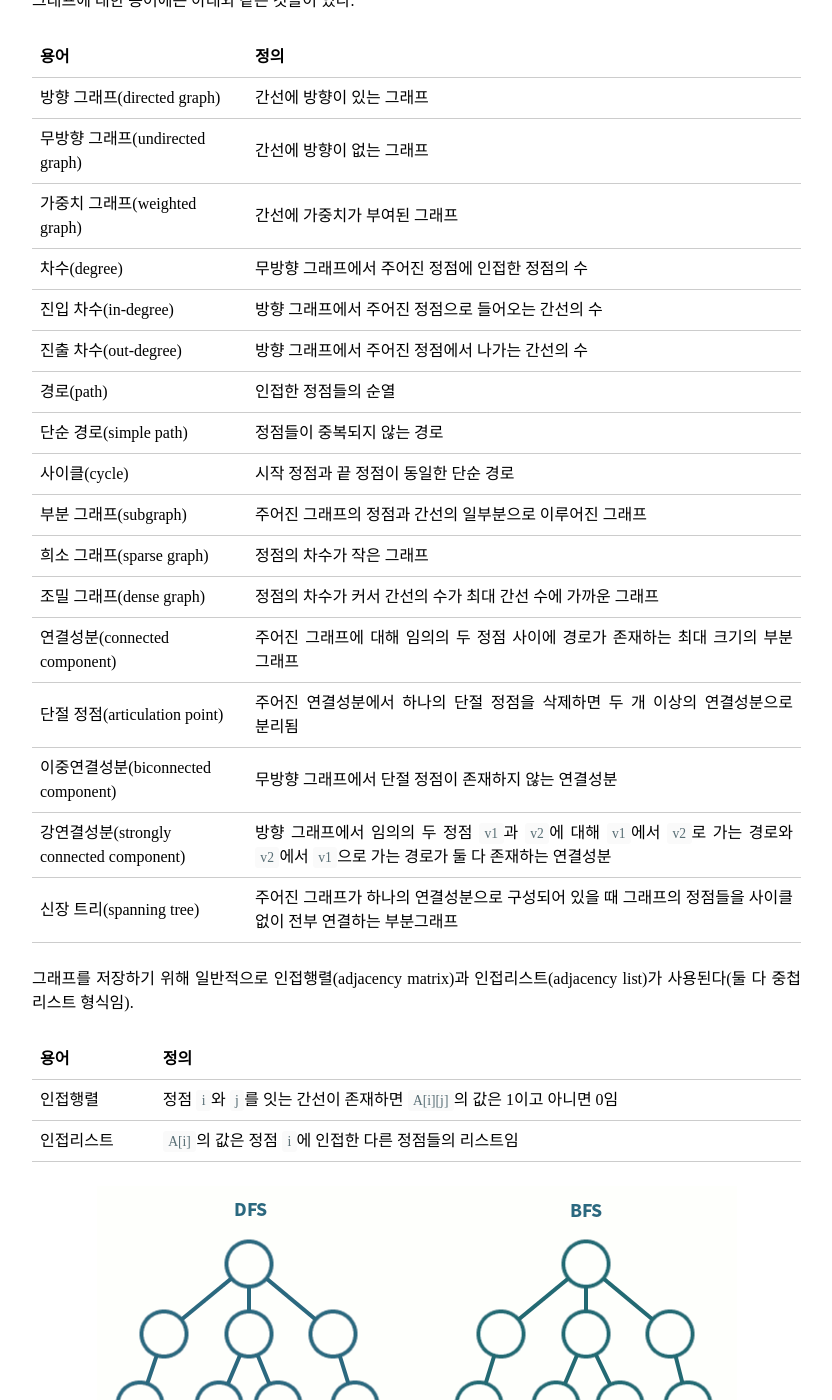
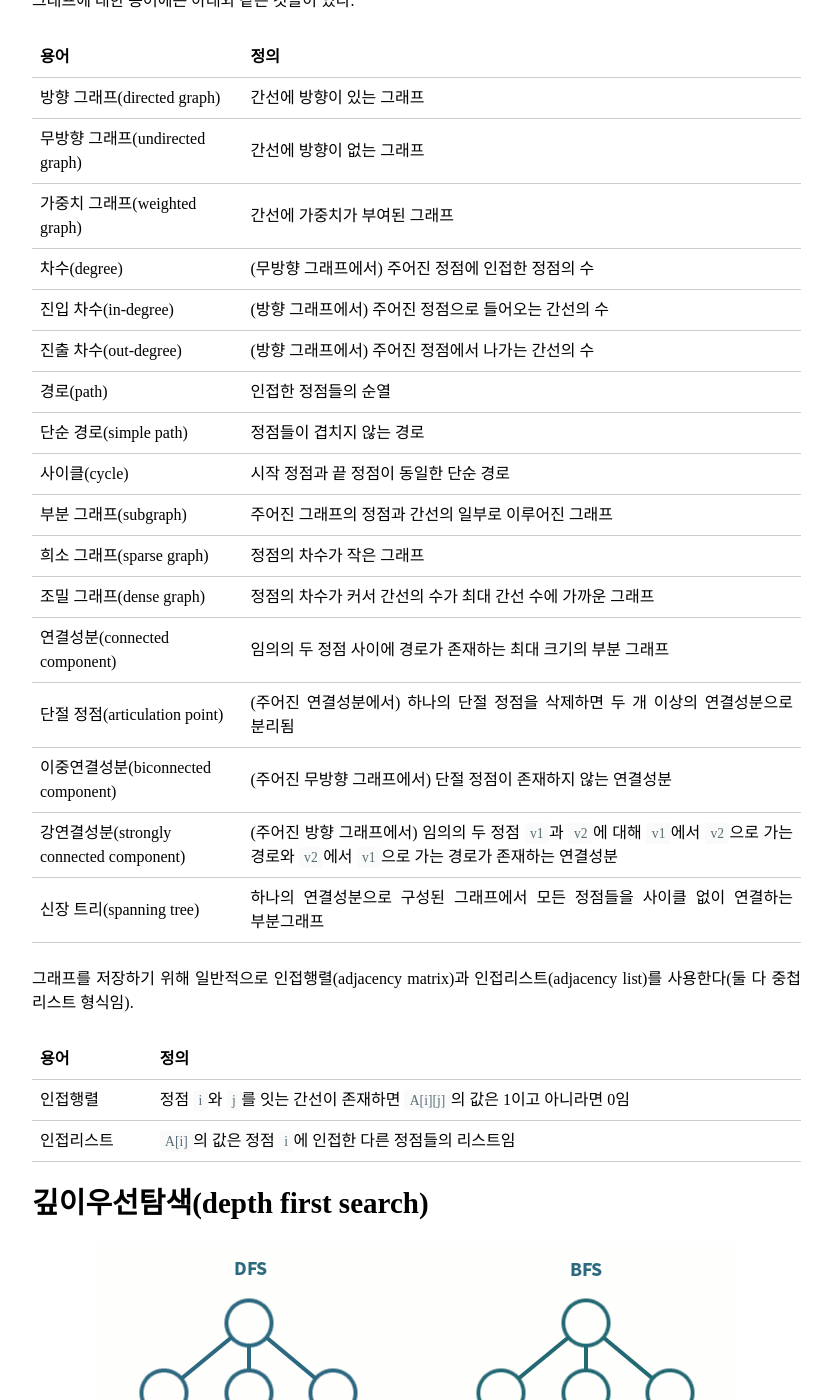
Before and after one commit to boreum0302/blog, a Jekyll site: the page built from _posts/2020-05-13-graph.md, in a window 1280 px wide and 1400 px high, scrolled down 961 px. Shown: the whole window, without its empty margins (335-1167 px from the left). Built offline with Jekyll 4.4.1, drawn with Linux system fonts in a browser that asks for light colours; nearby versions of some CDN libraries; some web fonts are replaced; some of the changed text lies outside the part shown.

Commit message:
Update 2020-05-13-graph.md

```diff
--- a/_posts/2020-05-13-graph.md
+++ b/_posts/2020-05-13-graph.md
@@ -6,7 +6,7 @@ tags:
   - python
 ---
 
-정점(vertex)들과 두 개의 정점을 잇는 간선(edge)들의 집합으로 나타나는 그래프(graph)는 광범위한 분야에 활용되는 자료구조이다. 그래프에 관한 용어들을 정리한 다음, 그래프에 속한 정점들을 빠짐없이 방문하는 두 가지 기본 연산인 깊이우선탐색(depth first search)과 너비우선탐색(breadth first search)를 구현하고, 몇 가지 예시에 응용해봤다. 더 나아가서, 최소신장트리(minimum spanning tree)를 찾는 `Kruskal` 알고리즘과 `Prim` 알고리즘, 최단경로(shortest path)를 찾는 `Dijkstra` 알고리즘과 `Floyd-Warshall` 알고리즘에 대해 알아봤다.
+정점(vertex)들과 두 개의 정점을 잇는 간선(edge)들의 집합인 그래프(graph)는 광범위한 분야에 활용되는 자료구조이다. 그래프에 관한 용어들을 정리한 다음, 그래프에 속한 정점들을 빠짐없이 방문하는 두 가지 기본 연산인 깊이우선탐색(depth first search)과 너비우선탐색(breadth first search)을 구현하고, 몇 가지 응용을 연습했다. 그리고 최소신장트리(minimum spanning tree)를 찾는 `Kruskal` 알고리즘과 `Prim` 알고리즘, 최단경로(shortest path)를 찾는 `Dijkstra` 알고리즘과 `Floyd-Warshall` 알고리즘에 대해 정리했다.
 
 - TABLE OF CONTENTS
 {:toc}
@@ -21,34 +21,34 @@ tags:
 |방향 그래프(directed graph)|간선에 방향이 있는 그래프|
 |무방향 그래프(undirected graph)|간선에 방향이 없는 그래프|
 |가중치 그래프(weighted graph)|간선에 가중치가 부여된 그래프|
-|차수(degree)|무방향 그래프에서 주어진 정점에 인접한 정점의 수|
-|진입 차수(in-degree)|방향 그래프에서 주어진 정점으로 들어오는 간선의 수|
-|진출 차수(out-degree)|방향 그래프에서 주어진 정점에서 나가는 간선의 수|
+|차수(degree)|(무방향 그래프에서) 주어진 정점에 인접한 정점의 수|
+|진입 차수(in-degree)|(방향 그래프에서) 주어진 정점으로 들어오는 간선의 수|
+|진출 차수(out-degree)|(방향 그래프에서) 주어진 정점에서 나가는 간선의 수|
 |경로(path)|인접한 정점들의 순열|
-|단순 경로(simple path)|정점들이 중복되지 않는 경로|
+|단순 경로(simple path)|정점들이 겹치지 않는 경로|
 |사이클(cycle)|시작 정점과 끝 정점이 동일한 단순 경로|
-|부분 그래프(subgraph)|주어진 그래프의 정점과 간선의 일부분으로 이루어진 그래프|
+|부분 그래프(subgraph)|주어진 그래프의 정점과 간선의 일부로 이루어진 그래프|
 |희소 그래프(sparse graph)|정점의 차수가 작은 그래프|
 |조밀 그래프(dense graph)|정점의 차수가 커서 간선의 수가 최대 간선 수에 가까운 그래프|
-|연결성분(connected component)|주어진 그래프에 대해 임의의 두 정점 사이에 경로가 존재하는 최대 크기의 부분 그래프|
-|단절 정점(articulation point)|주어진 연결성분에서 하나의 단절 정점을 삭제하면 두 개 이상의 연결성분으로 분리됨|
-|이중연결성분(biconnected component)|무방향 그래프에서 단절 정점이 존재하지 않는 연결성분|
-|강연결성분(strongly connected component)|방향 그래프에서 임의의 두 정점 `v1`과 `v2`에 대해 `v1`에서 `v2`로 가는 경로와 `v2`에서 `v1`으로 가는 경로가 둘 다 존재하는 연결성분|
-|신장 트리(spanning tree)|주어진 그래프가 하나의 연결성분으로 구성되어 있을 때 그래프의 정점들을 사이클 없이 전부 연결하는 부분그래프|
+|연결성분(connected component)|임의의 두 정점 사이에 경로가 존재하는 최대 크기의 부분 그래프|
+|단절 정점(articulation point)|(주어진 연결성분에서) 하나의 단절 정점을 삭제하면 두 개 이상의 연결성분으로 분리됨|
+|이중연결성분(biconnected component)|(주어진 무방향 그래프에서) 단절 정점이 존재하지 않는 연결성분|
+|강연결성분(strongly connected component)|(주어진 방향 그래프에서) 임의의 두 정점 `v1`과 `v2`에 대해 `v1`에서 `v2`으로 가는 경로와 `v2`에서 `v1`으로 가는 경로가 존재하는 연결성분|
+|신장 트리(spanning tree)|하나의 연결성분으로 구성된 그래프에서 모든 정점들을 사이클 없이 연결하는 부분그래프|
 
-그래프를 저장하기 위해 일반적으로 인접행렬(adjacency matrix)과 인접리스트(adjacency list)가 사용된다(둘 다 중첩 리스트 형식임).
+그래프를 저장하기 위해 일반적으로 인접행렬(adjacency matrix)과 인접리스트(adjacency list)를 사용한다(둘 다 중첩 리스트 형식임).
 
 
 |용어|정의|
 |:--|---|
-|인접행렬|정점 `i`와 `j`를 잇는 간선이 존재하면 `A[i][j]`의 값은 1이고 아니면 0임|
+|인접행렬|정점 `i`와 `j`를 잇는 간선이 존재하면 `A[i][j]`의 값은 1이고 아니라면 0임|
 |인접리스트|`A[i]`의 값은 정점 `i`에 인접한 다른 정점들의 리스트임|
+
+# 깊이우선탐색(depth first search)
 
 ![(1)](/images/2020-05-13-dfs-and-bfs.gif){: .align-center}
 
 그래프가 인접리스트로 저장되어 있는 경우 깊이우선탐색(depth first search)과 너비우선탐색(breadth first search)을 활용하면 $$O(V+E)$$의 시간에 정점들을 빠짐없이 방문할 수 있다($$V$$는 정점의 수이고 $$E$$는 간선의 수임).
-
-# 깊이우선탐색(depth first search)
 
 ## 연결성분(connected component) 찾기
 
```
